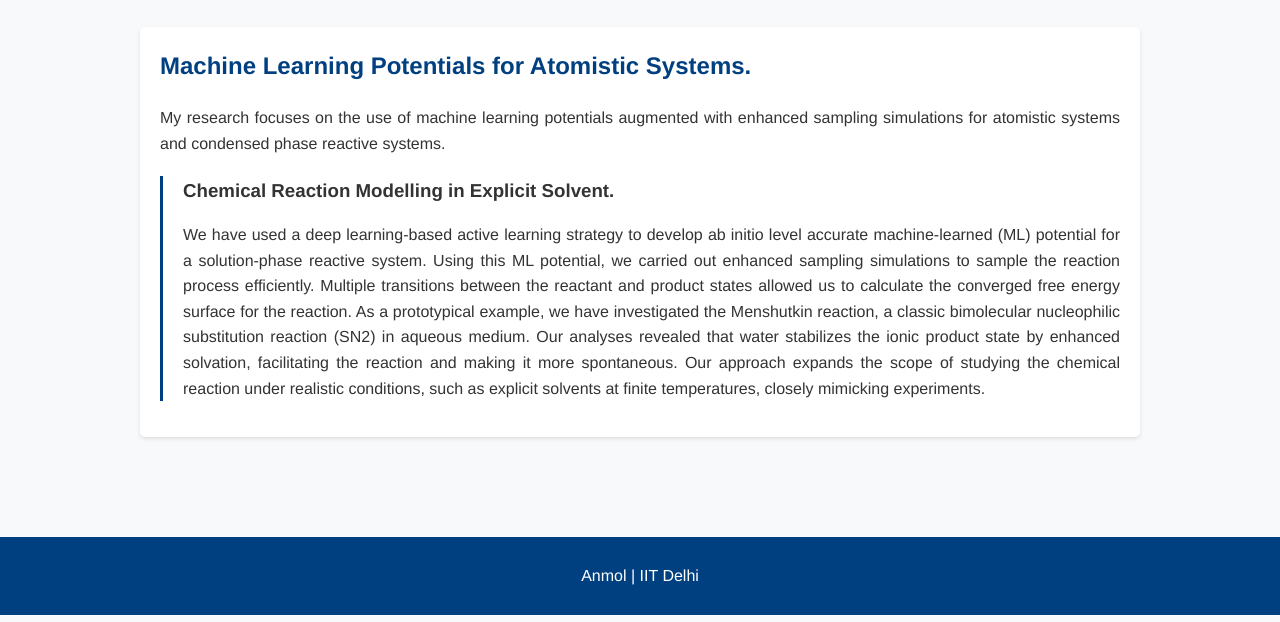
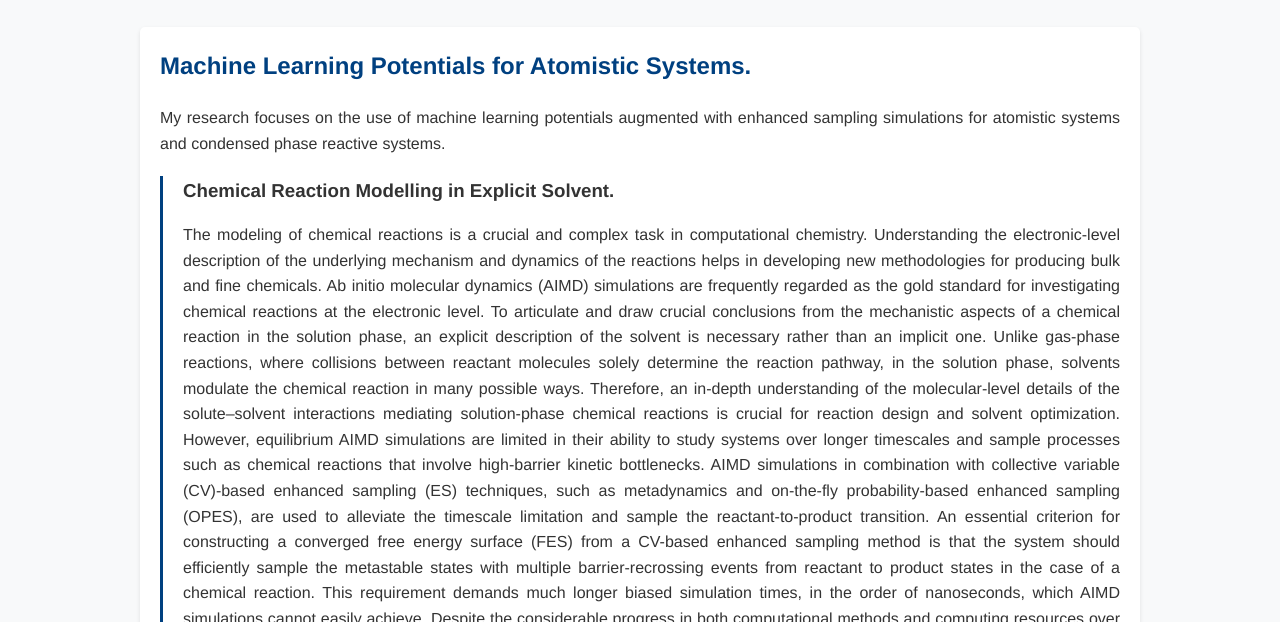
Before and after one commit to anmol-compchem/anmol, a plain HTML site: page research.html in a window 1280 px wide. Shown: the part 178-800 px from the top of the page. Drawn offline with Linux system fonts and the light colour scheme.

Commit message:
Update research.html

```diff
--- a/research.html
+++ b/research.html
@@ -340,10 +340,15 @@
         <div class="project">
             <h3>Chemical Reaction Modelling in Explicit Solvent.</h3>
             <!--<div class="project-meta">2023 - Present | Funded by National Science Foundation</div>-->
-            <p>We have used a deep learning-based active learning strategy to develop ab initio level accurate machine-learned (ML) potential for a solution-phase reactive system. Using this ML potential, we carried out enhanced sampling simulations to sample the reaction process efficiently. Multiple transitions between the reactant and product states allowed us to calculate the converged free energy surface for the reaction.
-                As a prototypical example, we have investigated the Menshutkin reaction, a classic bimolecular nucleophilic substitution reaction (SN2) in aqueous medium.
-                Our analyses revealed that water stabilizes the ionic product state by enhanced solvation, facilitating the reaction and making it more spontaneous.
-                Our approach expands the scope of studying the chemical reaction under realistic conditions, such as explicit solvents at finite temperatures, closely mimicking experiments.</p>
+            <p>The modeling of chemical reactions is a crucial and complex task in computational chemistry. Understanding the electronic-level description of the underlying mechanism and dynamics of the reactions helps in developing new methodologies for producing bulk and fine chemicals.
+
+Ab initio molecular dynamics (AIMD) simulations are frequently regarded as the gold standard for investigating chemical reactions at the electronic level. To articulate and draw crucial conclusions from the mechanistic aspects of a chemical reaction in the solution phase, an explicit description of the solvent is necessary rather than an implicit one. Unlike gas-phase reactions, where collisions between reactant molecules solely determine the reaction pathway, in the solution phase, solvents modulate the chemical reaction in many possible ways. Therefore, an in-depth understanding of the molecular-level details of the solute–solvent interactions mediating solution-phase chemical reactions is crucial for reaction design and solvent optimization.
+
+However, equilibrium AIMD simulations are limited in their ability to study systems over longer timescales and sample processes such as chemical reactions that involve high-barrier kinetic bottlenecks. AIMD simulations in combination with collective variable (CV)-based enhanced sampling (ES) techniques, such as metadynamics and on-the-fly probability-based enhanced sampling (OPES), are used to alleviate the timescale limitation and sample the reactant-to-product transition.
+
+An essential criterion for constructing a converged free energy surface (FES) from a CV-based enhanced sampling method is that the system should efficiently sample the metastable states with multiple barrier-recrossing events from reactant to product states in the case of a chemical reaction. This requirement demands much longer biased simulation times, in the order of nanoseconds, which AIMD simulations cannot easily achieve. Despite the considerable progress in both computational methods and computing resources over the years, it is still a formidable task to study chemical reactions in the condensed phase and investigate the solvent’s role in chemical reactions. Consequently, there is a pressing need for methods that can offer ab initio accuracy while being computationally more affordable.
+
+One way of avoiding expensive AIMD simulations, as proposed by Behler and Parrinello in 2007, is to employ a neural network (NN) to construct the underlying potential energy surface (PES). Training the NN with a set of configurations using DFT-calculated energies and forces accomplishes this. A neural network potential obtained this way provides ab initio quality properties of a system and is nearly as computationally fast as empirical force fields. Over the past few years, numerous research groups have made remarkable advancements in the development of machine learning (ML) potentials for various systems, ranging from simple fluids to solution mixtures and complex materials. Hence, ML potentials offer great potential for investigating chemical reactions in explicit solvents.</p>
         </div>
 
         <!--<div class="project">
```
